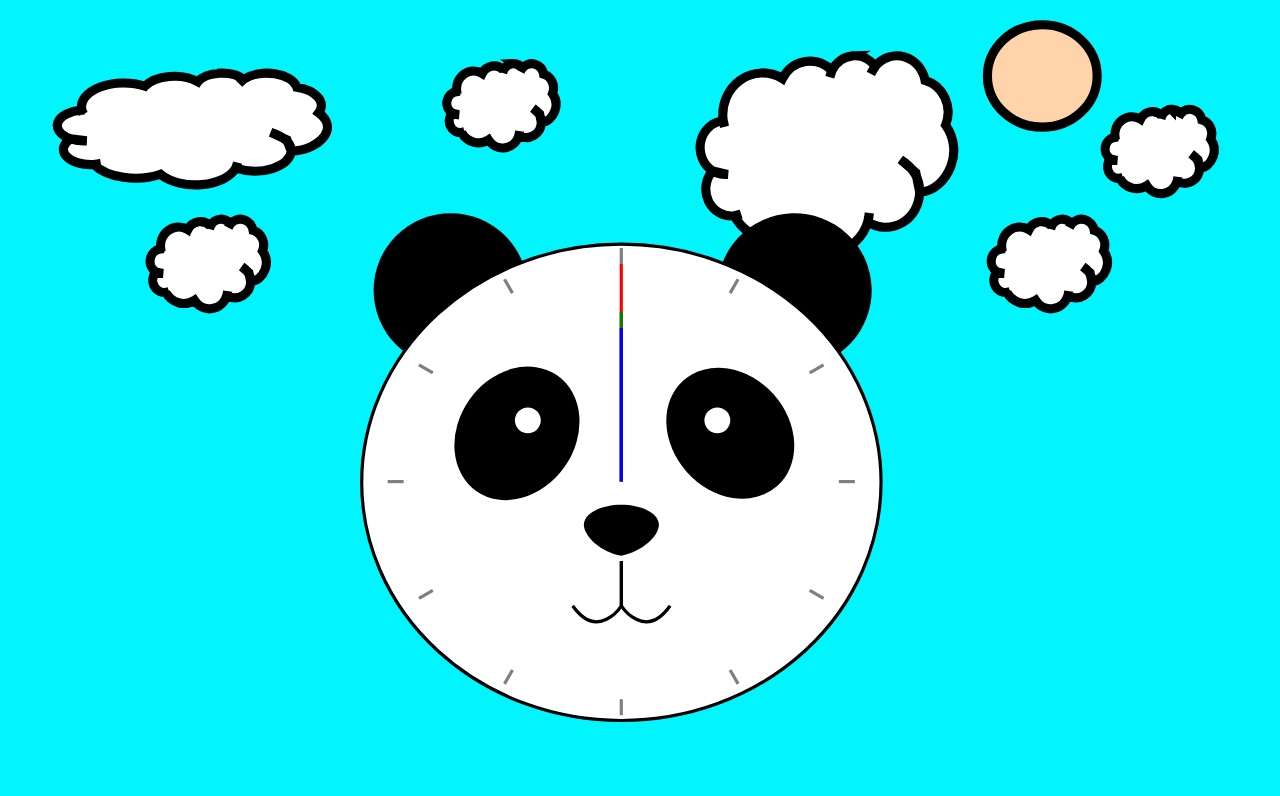
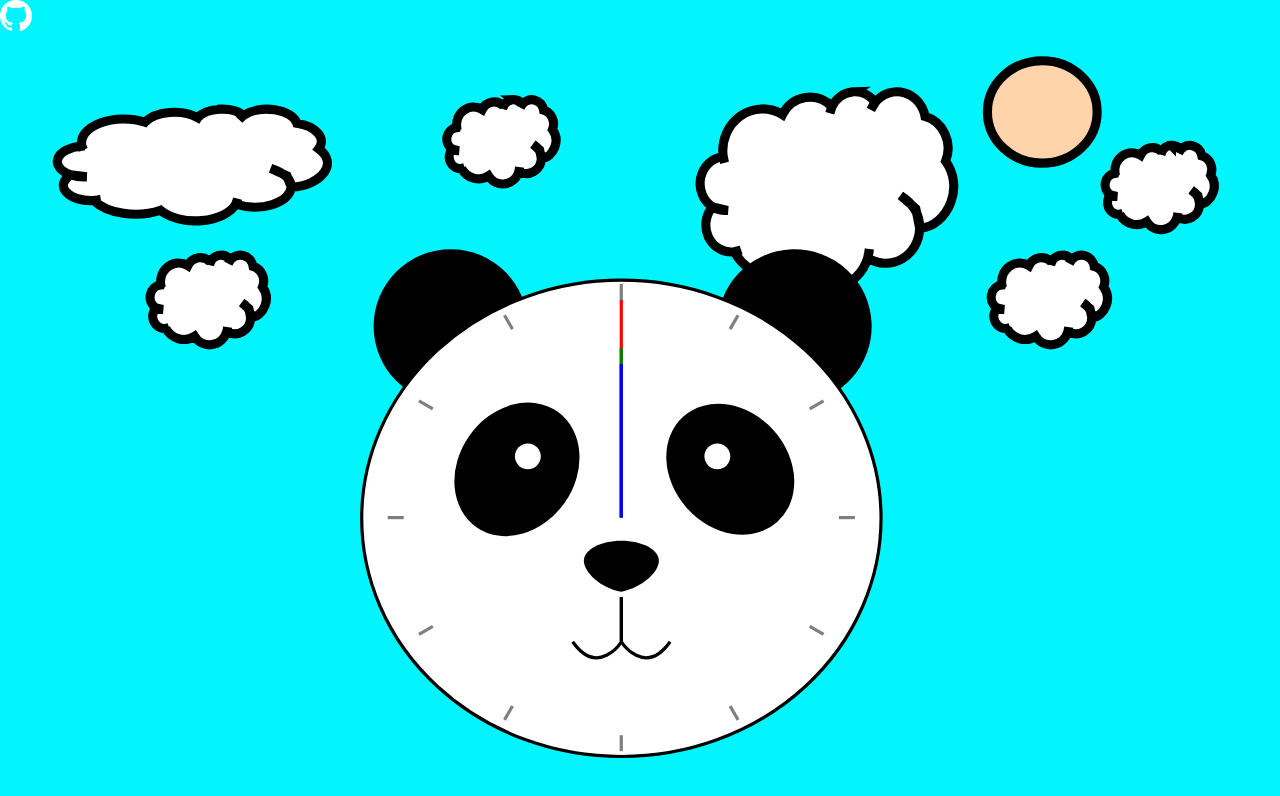
Before and after one commit to pricillaragao-zz/svg-panda-clock, a website: page index.html in a window 1280 px wide. Drawn offline with nearby package versions, Linux system fonts and the light colour scheme; a web font is replaced by a local one.

Commit message:
add logo

```diff
--- a/index.html
+++ b/index.html
@@ -24,6 +24,13 @@
     <link rel="stylesheet" href="index.css" />
   </head>
   <body>
+
+    <header>
+      <a href="https://pinguinzinhos.github.io/js-and-css-clock/">
+        <img src="GitHub-Mark-Light-32px.png" alt="GitHub logo" />
+      </a>
+    </header>
+
     <div class="grid place-center height-100">
       <svg
         id="sky"
```
Also changed, not shown: GitHub-Mark-Light-32px.png (added).
